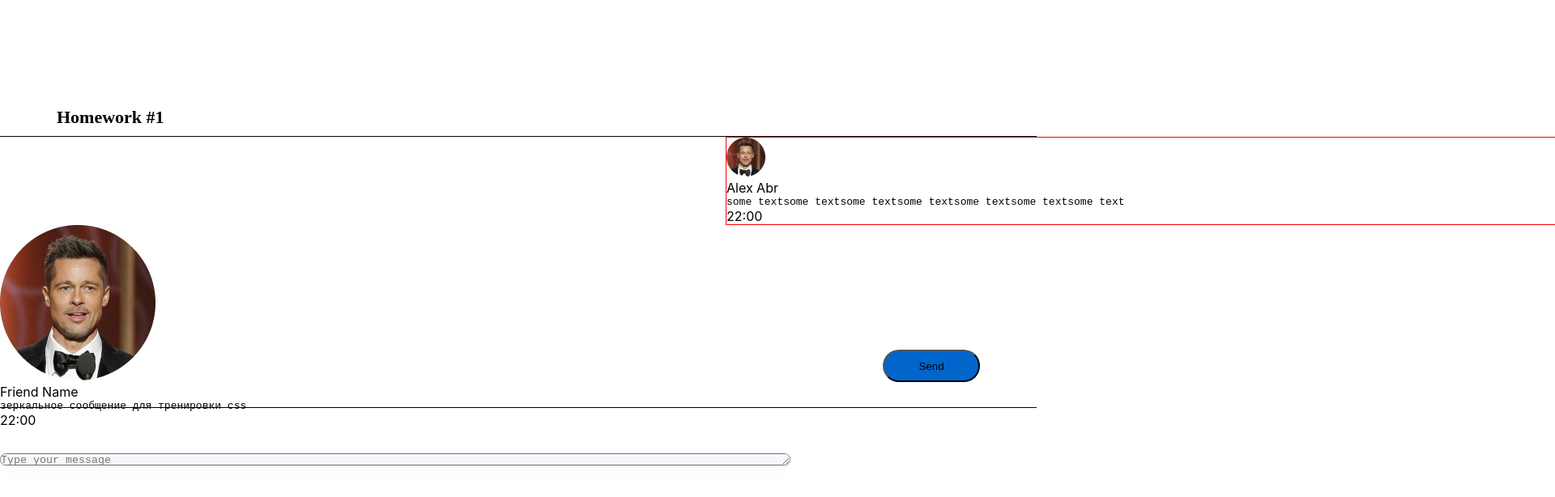
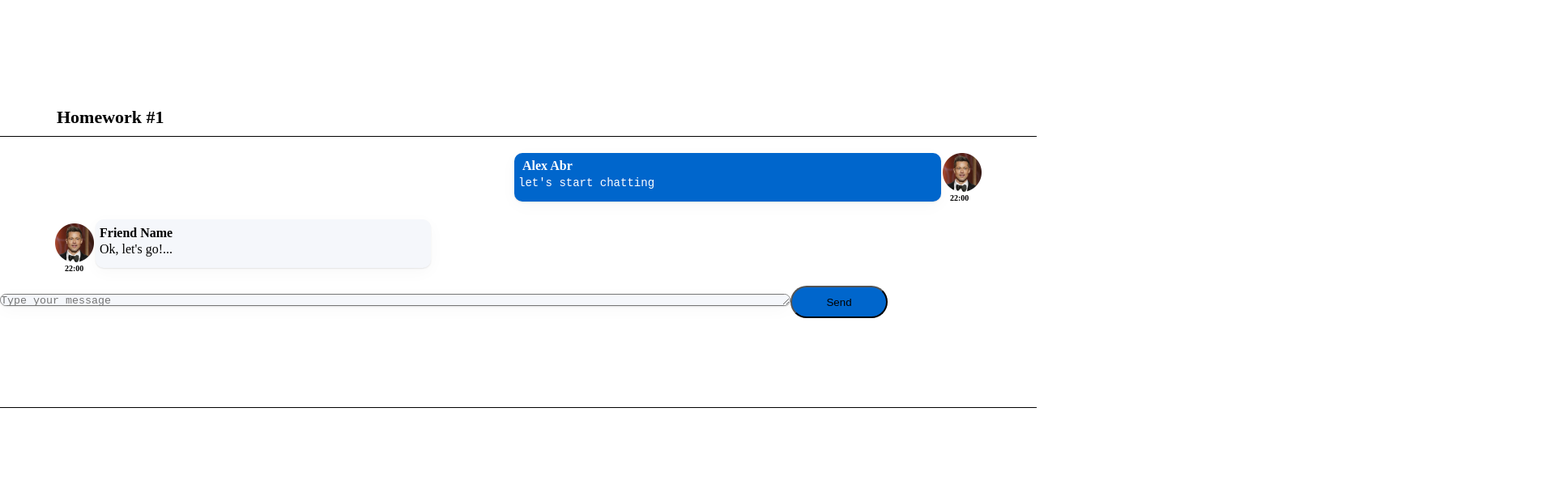
Before and after one commit to AlexAbrello/hws2-master, a React (Create React App) app: page /pre-junior in a window 1280 px wide. Shown: the top 614 px of the page at 81% size, 1920 px wide, since content can reach past the window. Built offline with nearby package versions, Linux system fonts and the light colour scheme.

Commit message:
added styles

```diff
--- a/src/s2-homeworks/hw01/HW1.tsx
+++ b/src/s2-homeworks/hw01/HW1.tsx
@@ -38,7 +38,7 @@ export const message0: MessageType = {
         name: 'Alex Abr',  // можно менять
     },
     message: {
-        text: 'some textsome textsome textsome textsome textsome textsome text', // можно менять
+        text: 'let\'s start chatting', // можно менять
         time: '22:00', // можно менять
     },
 }
@@ -49,7 +49,7 @@ export const friendMessage0: MessageType = {
         name: 'Friend Name', // можно менять
     },
     message: {
-        text: 'зеркальное сообщение для тренировки css', // можно менять
+        text: 'Ok, let\'s go!...', // можно менять
         time: '22:00', // можно менять
     },
 }
--- a/src/s2-homeworks/hw01/friend-message/FriendMessage.module.css
+++ b/src/s2-homeworks/hw01/friend-message/FriendMessage.module.css
@@ -3,11 +3,22 @@
 }
 
 .friendImageAndText {
-
+   position: relative;
+   width: 414px;
+   height: 60px;
+   left: 118px;
+   top: 20px;
+   background: #F5F7FB;
+   border-radius: 10px;
+   box-shadow: 0px 5px 20px rgba(29, 33, 38, 0.03), 0px 1px 2px rgba(29, 33, 38, 0.1);
 }
 
 .friendImageAndText img {
-
+   position: relative;
+   width: 48px;
+   height: 48px;
+   left: -50px;
+   top: 5px;
 }
 
 .friendText {
@@ -19,13 +30,42 @@
 }
 
 .friendName {
-
+   position: relative;
+   top: -45px;
+   padding-left: 5px;
+   font-family: 'Montserrat';
+   font-style: normal;
+   font-weight: 600;
+   font-size: 16px;
+   line-height: 20px;
+   color: #000000;
 }
 
 .friendMessageText {
-
+   position: relative;
+   top: -45px;
+   padding-left: 5px;
+   font-family: 'Montserrat';
+   font-style: normal;
+   font-weight: 400;
+   font-size: 16px;
+   line-height: 20px;
+   color: #000000;
 }
 
 .friendTime {
+   position: relative;
+   width: 29px;
+   height: 12px;
+   left: 80px;
+   top: 15px;
+
+   font-family: 'Montserrat';
+   font-style: normal;
+   font-weight: 600;
+   font-size: 10px;
+   line-height: 12px;
+
+   color: #000000;
 
 }
--- a/src/s2-homeworks/hw01/message-sender/MessageSender.module.css
+++ b/src/s2-homeworks/hw01/message-sender/MessageSender.module.css
@@ -12,7 +12,6 @@ border-radius: 20px;
 }
 
 .button {
-position: absolute;
 width: 120px;
 height: 40px;
 left: 1090px;
--- a/src/s2-homeworks/hw01/message/Message.module.css
+++ b/src/s2-homeworks/hw01/message/Message.module.css
@@ -1,20 +1,34 @@
 .message {
-   position: relative;
-   right: -70%;
-   border: 1px solid red;
+
 }
 
 .imageAndText {
-
+position: relative;
+width: 527px;
+height: 60px;
+left: 635px;
+top: 20px;
+background: #0066CC;
+border-radius: 10px;
+margin-bottom: 10px;
+box-shadow: 0px 5px 20px rgba(29, 33, 38, 0.03), 0px 1px 2px rgba(29, 33, 38, 0.1);
 }
 
 .imageAndText img {
+   position: absolute;
+   right: -50px;
    width: 48px;
    height: 48px;
 }
 
 .text {
-
+   padding-left: 5px;
+   font-family: 'Montserrat';
+   font-style: normal;
+   font-weight: 400;
+   font-size: 14px;
+   line-height: 20px;
+   color: #FFFFFF;
 }
 
 .text:after {
@@ -22,6 +36,14 @@
 }
 
 .name {
+   padding-top: 5px;
+padding-left: 5px;
+font-family: 'Montserrat';
+font-style: normal;
+font-weight: 600;
+font-size: 16px;
+line-height: 22px;
+color: #FFFFFF;
 }
 
 .messageText {
@@ -29,5 +51,17 @@
 }
 
 .time {
+   position: relative;
+   width: 26px;
+   height: 12px;
+   left: 1173px;
+   top: 0px;
 
+   font-family: 'Montserrat';
+   font-style: normal;
+   font-weight: 600;
+   font-size: 10px;
+   line-height: 12px;
+
+   color: #000000;
 }
```
